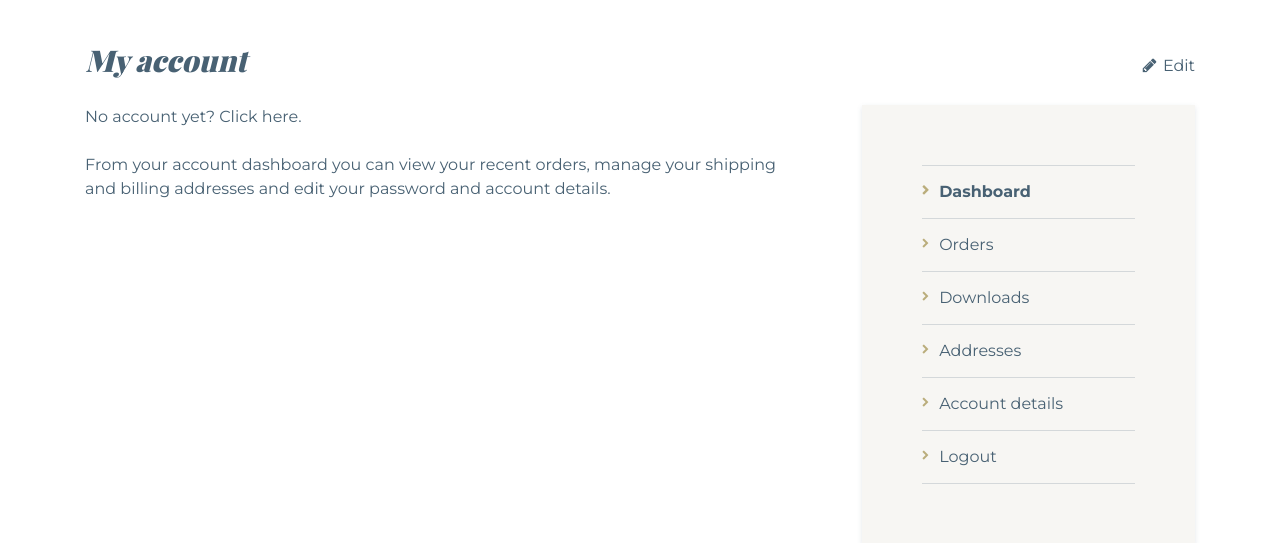
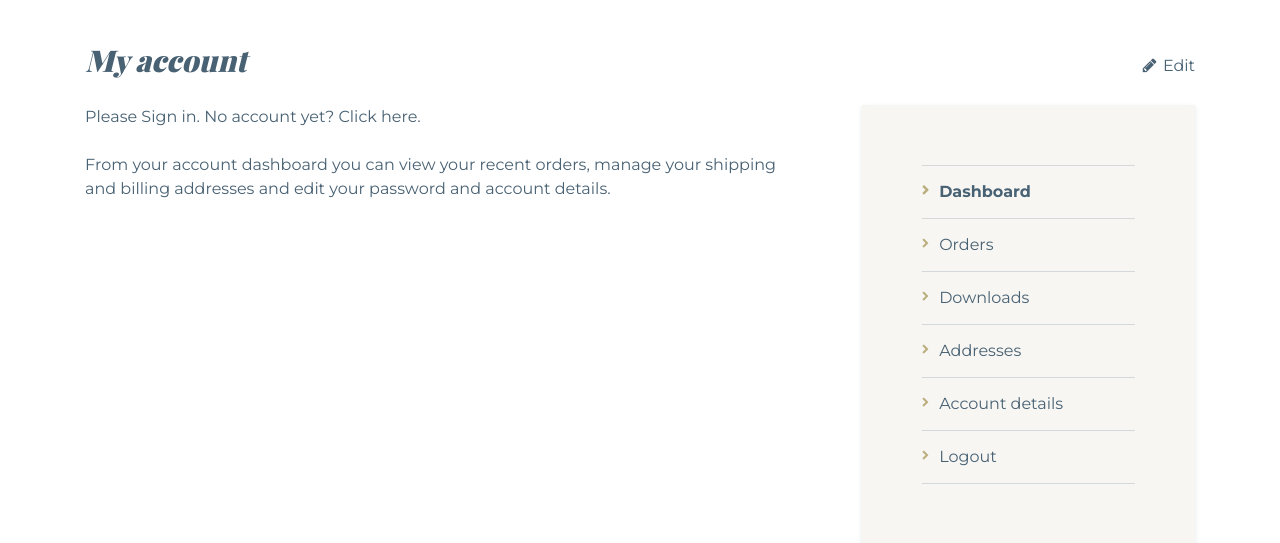
Before and after one commit to nikirumi/Cherubim-Of-Heaven, a PHP site: page /shop-account-dashboard.php in a window 1280 px wide. Shown: the part 507-1050 px from the top of the page. Run offline with PHP 8.4, Linux system fonts and the light colour scheme; some libraries are stand-ins or nearby versions; some web fonts are replaced.

Commit message:
shop acc db logged in indicator 2

```diff
--- a/shop-account-dashboard.php
+++ b/shop-account-dashboard.php
@@ -312,7 +312,7 @@
 
 												else {
 													echo "
-													<p>No account yet?<a href='registration.php'> Click here.</a>
+													<p>Please <a href = 'shop-account-login.php'>Sign in. </a>No account yet?<a href='registration.php'> Click here.</a>
 													</p> ";
 												}
 
```
